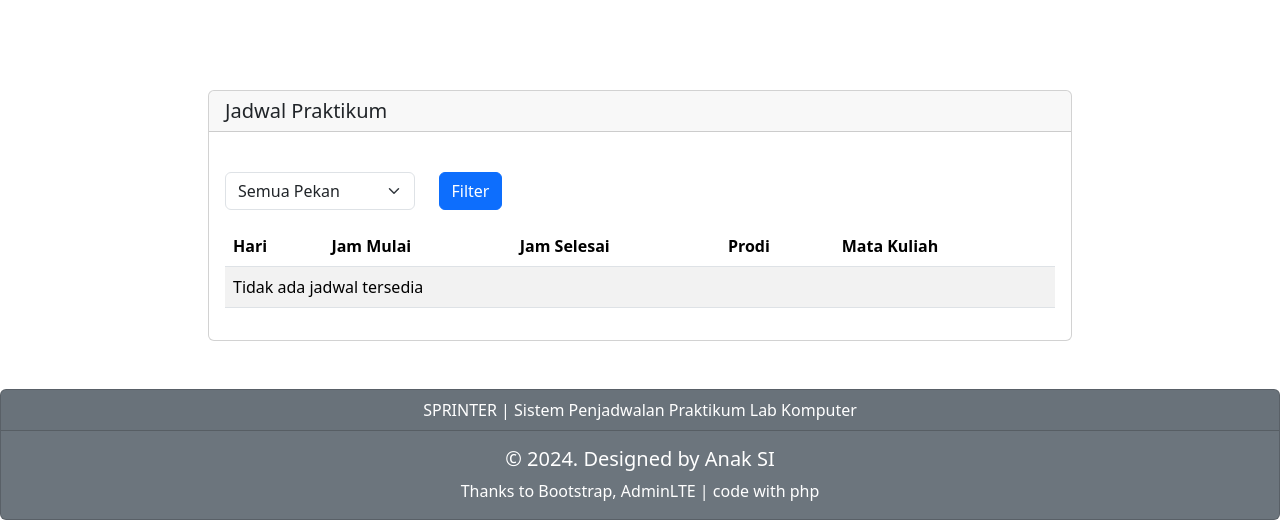
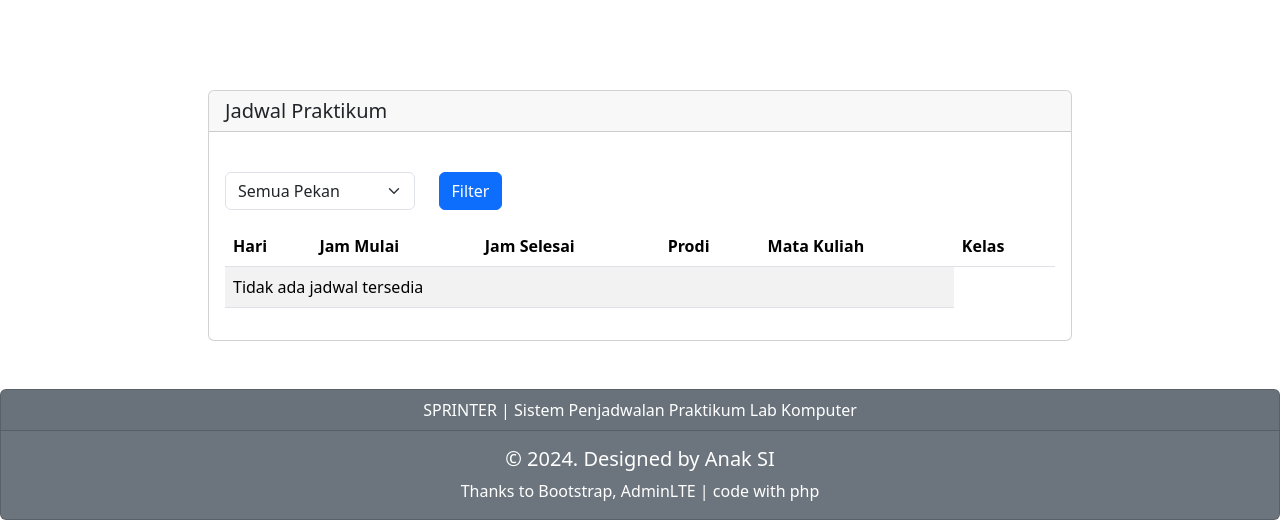
Before and after one commit to Achild29/SPRINTER, a PHP site: page /jadwal.php in a window 1280 px wide. Shown: the part 1076-1596 px from the top of the page. Run offline with PHP 8.4, Linux system fonts and the light colour scheme; the visitor is signed in with stand-in values (Sample User, id 1); data that the repository does not hold is empty.

Commit message:
update table di Jadwal.php menambahkan kolom kelas pada lihat Jadwal

```diff
--- a/SPRINTER/jadwal.php
+++ b/SPRINTER/jadwal.php
@@ -324,6 +324,7 @@
                                     <th>Jam Selesai</th>
                                     <th>Prodi</th>
                                     <th>Mata Kuliah</th>
+                                    <th>Kelas</th>
                                 </tr>
                             </thead>
                             <tbody>
@@ -333,7 +334,7 @@
 
                                 // Buat query SQL dengan filter pekan
                                     $query = "
-                                        SELECT w.hari, w.jam_mulai, w.jam_selesai, p.nama_prodi, m.nama_mkp
+                                        SELECT w.hari, w.jam_mulai, w.jam_selesai, p.nama_prodi, m.nama_mkp, kelas
                                         FROM jadwal j
                                         JOIN waktu w ON j.kode_waktu = w.kode_waktu
                                         JOIN mkp m ON j.kode_mkp = m.kode_mkp
@@ -367,6 +368,7 @@
                                             echo "<td>" . $row['jam_selesai'] . "</td>";
                                             echo "<td>" . $row['nama_prodi'] . "</td>";
                                             echo "<td>" . $row['nama_mkp'] . "</td>";
+                                            echo "<td>" . $row['kelas'] . "</td>";
                                             echo "</tr>";
                                         }
                                     } else {
```
